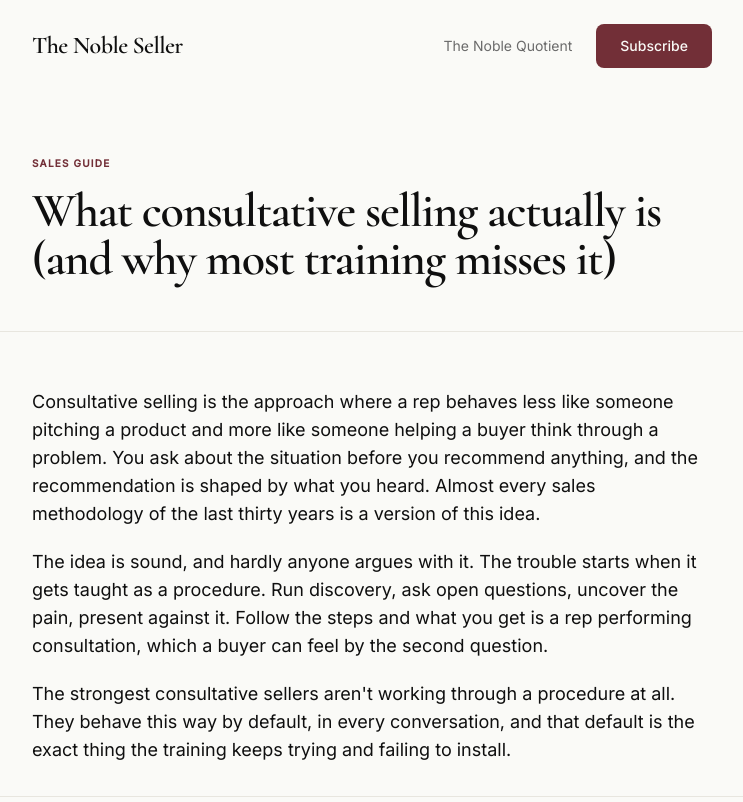
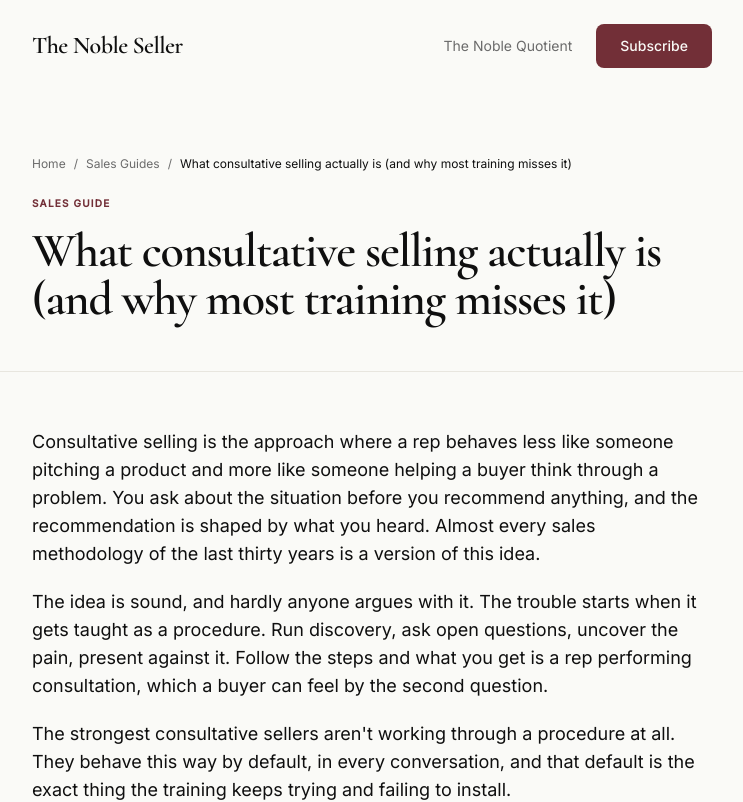
Before and after one commit to nosaco54135/the-noble-profile, a Next.js app: page /guides/consultative-selling in a window 1280 px wide. Shown: the top 802 px of the page, without its empty margins (268-1011 px from the left). Built offline with nearby package versions, Linux system fonts and the light colour scheme.

Commit message:
feat: breadcrumb schema and nav on guide pages

```diff
--- a/app/guides/[slug]/page.tsx
+++ b/app/guides/[slug]/page.tsx
@@ -48,16 +48,43 @@ export default async function GuidePage({
     url: `https://thenobleseller.com/guides/${guide.slug}`,
   }
 
+  const breadcrumbLd = {
+    '@context': 'https://schema.org',
+    '@type': 'BreadcrumbList',
+    itemListElement: [
+      { '@type': 'ListItem', position: 1, name: 'Home', item: 'https://thenobleseller.com/' },
+      { '@type': 'ListItem', position: 2, name: 'Sales Guides', item: 'https://thenobleseller.com/guides' },
+      { '@type': 'ListItem', position: 3, name: guide.title, item: `https://thenobleseller.com/guides/${guide.slug}` },
+    ],
+  }
+
   return (
     <main className="bg-[#FAFAF7] min-h-screen">
       <script
         type="application/ld+json"
         dangerouslySetInnerHTML={{ __html: JSON.stringify(jsonLd) }}
       />
+      <script
+        type="application/ld+json"
+        dangerouslySetInnerHTML={{ __html: JSON.stringify(breadcrumbLd) }}
+      />
 
       {/* Hero */}
       <section className="pt-tns-3xl pb-tns-lg">
         <Container maxWidth="prose">
+          <nav aria-label="Breadcrumb" className="mb-6">
+            <ol className="flex flex-wrap items-center gap-2 font-sans text-xs text-[#6B6B6B]">
+              <li>
+                <Link href="/" className="hover:text-[#722F37] transition-colors">Home</Link>
+              </li>
+              <li aria-hidden="true">/</li>
+              <li>
+                <Link href="/guides" className="hover:text-[#722F37] transition-colors">Sales Guides</Link>
+              </li>
+              <li aria-hidden="true">/</li>
+              <li className="text-[#0F0F0F]" aria-current="page">{guide.title}</li>
+            </ol>
+          </nav>
           <p className="font-sans text-[10px] uppercase tracking-[0.12em] text-[#722F37] font-semibold mb-4">
             Sales Guide
           </p>
```
